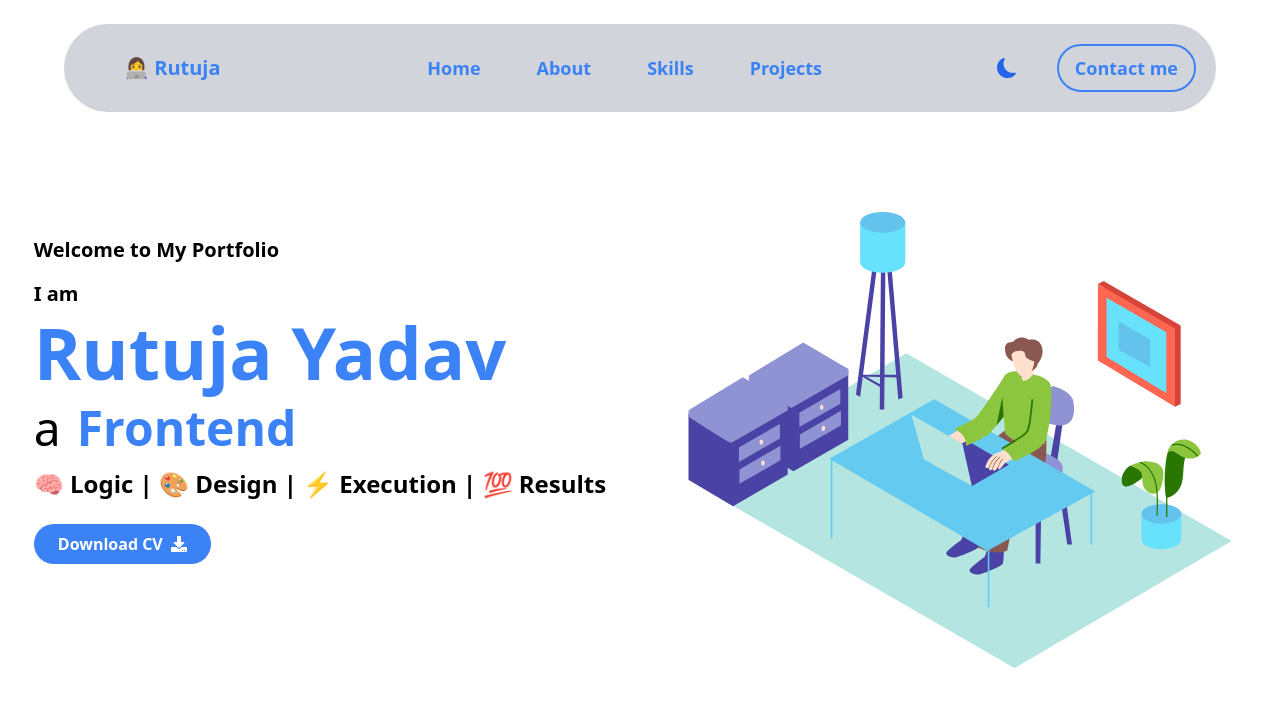
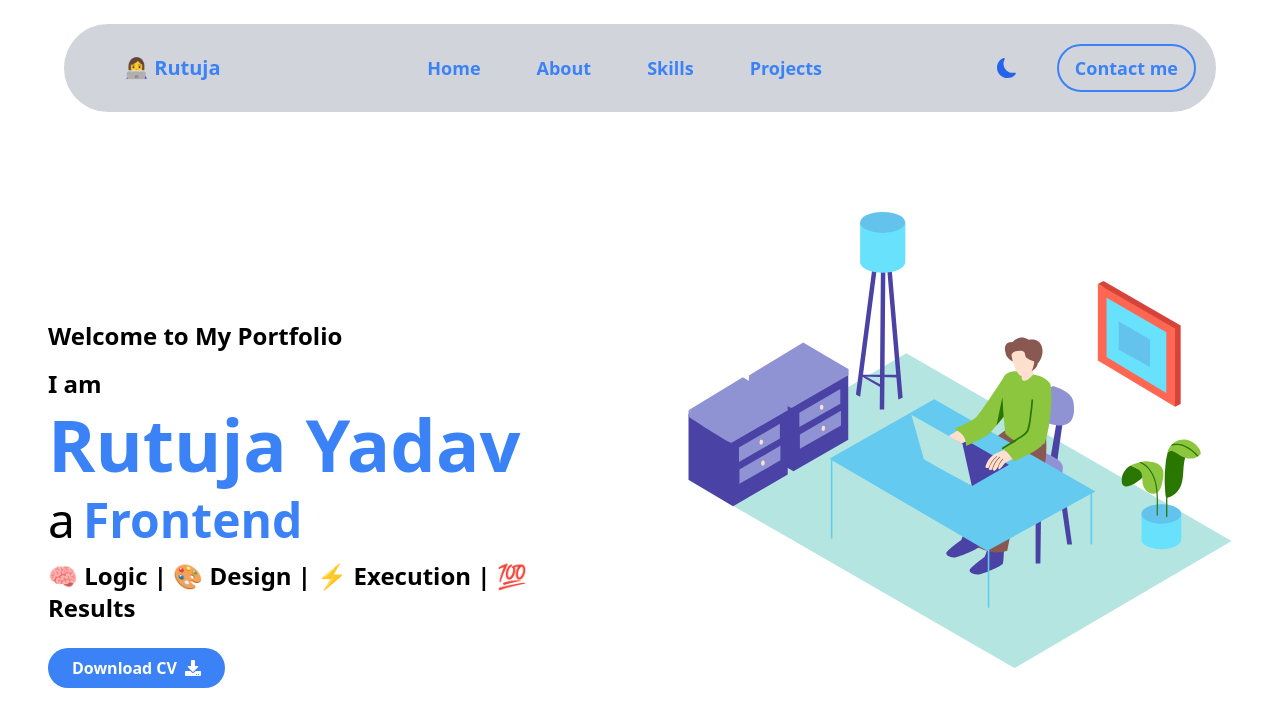
Before and after one commit to Rutu-yadav/portfolio, a React (Vite) app: page / in a window 1280 px wide. Shown: the top 726 px of the page. Built offline with nearby package versions, Linux system fonts and the light colour scheme.

Commit message:
Add Footer component with copyright notice and developer attribution

```diff
--- a/src/All.jsx
+++ b/src/All.jsx
@@ -5,6 +5,7 @@ import AboutMe from "./components/AboutSection/AboutMe";
 import Skills from "./components/Skills/Skills";
 import Projects from "./components/ProjectSection/Projects";
 import Contact from "./components/Contact/Contact";
+import Footer from "./components/Footer";
 
 function All() {
   return (
@@ -24,6 +25,9 @@ function All() {
       <div className="snap-start">
         <Contact />
       </div>
+      <div className="snap-start ">
+        <Footer />
+      </div>
     </div>
   );
 }
--- a/src/components/Contact/Contact.jsx
+++ b/src/components/Contact/Contact.jsx
@@ -33,13 +33,13 @@ function Contact() {
       );
   };
   return (
-    <div id="contact" className="h-screen py-36">
+    <div id="contact" className="h-screen ">
       <div className="">
         <h1 className="text-4xl font-bold text-center mb-10 text-blue-900 dark:text-blue-400">
           Contact Me
         </h1>
 
-        <div className="max-w-4xl mx-auto">
+        <div className="max-w-4xl mx-auto p-4">
           <div className="grid md:grid-cols-2 gap-8">
             {/* Contact Information */}
             <div className="bg-white dark:bg-gray-800 p-6 rounded-lg shadow-lg">
@@ -66,7 +66,7 @@ function Contact() {
                 <div>
                   <label
                     htmlFor="email"
-                    className="block text-sm font-medium text-gray-700 dark:text-gray-300 bg-white"
+                    className="block text-sm font-medium text-gray-700 dark:text-gray-300 "
                   >
                     Email
                   </label>
@@ -141,16 +141,6 @@ function Contact() {
             </div>
           </div>
         </div>
-
-        <div className="text-center mt-6">
-          <p className="text-gray-600">
-            © {new Date().getFullYear()} All Rights Reserved | Developed with ❤️
-            by{" "}
-            <span className="text-blue-500 font-semibold dark:text-blue-500">
-              Rutuja Yadav
-            </span>
-          </p>
-        </div>
       </div>
     </div>
   );
--- /dev/null
+++ b/src/components/Footer.jsx
@@ -0,0 +1,16 @@
+import React from "react";
+
+function Footer() {
+  return (
+    <div className="text-center mt-12 sm:mt-4">
+      <p className="text-gray-600">
+        © {new Date().getFullYear()} All Rights Reserved | Developed with ❤️ by{" "}
+        <span className="text-blue-500 font-semibold dark:text-blue-500">
+          Rutuja Yadav
+        </span>
+      </p>
+    </div>
+  );
+}
+
+export default Footer;
--- a/src/components/Home/Home.jsx
+++ b/src/components/Home/Home.jsx
@@ -1,5 +1,5 @@
 import React, { useState, useEffect } from "react";
-
+import { motion } from "framer-motion";
 import { Cursor, useTypewriter } from "react-simple-typewriter";
 import { Link } from "react-router-dom";
 import { FaDownload } from "react-icons/fa";
@@ -29,31 +29,69 @@ function Home() {
 
   return (
     <div id="home" className="relative">
-      <div className="absolute top-0 left-0 right-0 z-10 ">
+      <div className="absolute top-0 left-0 right-0 z-10">
         <Navbar />
       </div>
-      <div className="h-screen flex">
-        <div className="w-1/2 flex items-center justify-center bg-white dark:bg-[#111827]">
-          <div className="text-black dark:text-white ">
-            <h1 className="text-xl  font-bold mb-4">Welcome to My Portfolio</h1>
-            <p className="text-xl font-bold text-black dark:text-white mb-2">
+      <div className="h-screen flex flex-col lg:flex-row">
+        <div className="w-full lg:w-1/2 flex items-center justify-center bg-white dark:bg-[#111827] px-2 sm:px-6 md:px-8 lg:px-12">
+          <div className="text-black dark:text-white text-center lg:text-left mt-52">
+            <motion.h1
+              initial={{ opacity: 0, y: 100 }}
+              animate={{ opacity: 1, y: 0 }}
+              transition={{ duration: 1 }}
+              className="text-lg sm:text-xl md:text-2xl font-bold mb-4"
+            >
+              Welcome to My Portfolio
+            </motion.h1>
+            <motion.p
+              initial={{ opacity: 0, y: 100 }}
+              animate={{ opacity: 1, y: 0 }}
+              transition={{ duration: 0.5, delay: 0.2 }}
+              className="text-lg sm:text-xl md:text-2xl font-bold text-black dark:text-white mb-2"
+            >
               I am
-            </p>
-            <p className="text-7xl font-bold text-blue-500 mb-4">
+            </motion.p>
+            <motion.p
+              initial={{ opacity: 0, y: 100 }}
+              animate={{ opacity: 1, y: 0 }}
+              transition={{ duration: 0.5, delay: 0.4 }}
+              className="text-4xl sm:text-5xl md:text-6xl lg:text-7xl font-bold text-blue-500 mb-4"
+            >
               Rutuja Yadav
-            </p>
-            <div>
-              <span className="text-5xl mr-4">a</span>
-              <span className="text-5xl font-bold text-blue-500 ">{text}</span>
+            </motion.p>
+            <motion.div
+              initial={{ opacity: 0, x: 20 }}
+              animate={{ opacity: 1, x: 0 }}
+              transition={{ duration: 0.5, delay: 0.6 }}
+              className="flex flex-col sm:flex-row items-center justify-center lg:justify-start gap-2"
+            >
+              <span className="text-3xl sm:text-4xl md:text-5xl">a</span>
+              <span className="text-3xl sm:text-4xl md:text-5xl font-bold text-blue-500">
+                {text}
+              </span>
               <Cursor />
-            </div>
-            <div className="mt-4 text-2xl font-bold">
+            </motion.div>
+            <motion.div
+              initial={{ opacity: 0, y: 20 }}
+              animate={{ opacity: 1, y: 0 }}
+              transition={{ duration: 0.5, delay: 0.8 }}
+              className="mt-4 text-xl sm:text-2xl font-bold"
+            >
               🧠 Logic | 🎨 Design | ⚡ Execution | 💯 Results
-            </div>
-            <div className="flex items-center gap-2 mt-6">
+            </motion.div>
+            <motion.div
+              initial={{ opacity: 0, y: 20 }}
+              animate={{ opacity: 1, y: 0 }}
+              transition={{ duration: 0.5, delay: 1 }}
+              className="flex items-center justify-center lg:justify-start gap-2 mt-6"
+            >
+              <motion.div
+                whileHover={{ scale: 1.05 }}
+                whileTap={{ scale: 0.95 }}
+              >
                 <Link
-                to="/resume/RutujaYadavResume.pdf"
-                className="bg-blue-500 flex items-center gap-2 hover:bg-blue-700 text-white font-bold px-6 py-2 rounded-full"
+                  to="/resume/RutujaYadav_Frontend_Resume.pdf"
+                  className="bg-blue-500 flex items-center gap-2 hover:bg-blue-700 text-white font-bold px-4 sm:px-6 py-2 rounded-full text-sm sm:text-base"
                   onClick={handleDownload}
                   target="_blank"
                   rel="noopener noreferrer"
@@ -61,16 +99,22 @@ function Home() {
                   Download CV
                   <FaDownload />
                 </Link>
-            </div>
+              </motion.div>
+            </motion.div>
           </div>
         </div>
 
-        <div className="w-1/2 relative">
+        <motion.div
+          initial={{ opacity: 0, x: 50 }}
+          animate={{ opacity: 1, x: 0 }}
+          transition={{ duration: 0.8, delay: 0.5 }}
+          className="w-full lg:w-1/2 relative hidden  sm:block "
+        >
           <div
-            className="absolute inset-0 bg-no-repeat bg-center mt-20 p-32 "
+            className="absolute inset-0 bg-no-repeat bg-center mt-20 p-8 sm:p-16 md:p-24 lg:p-32"
             style={{ backgroundImage: "url('/Images/office-work-11.svg')" }}
           />
-        </div>
+        </motion.div>
       </div>
     </div>
   );
```
Also changed, not shown: src/components/AboutSection/AboutMe.jsx (+23 -20 lines), src/components/ProjectSection/Projects.jsx (+21 -23 lines), src/components/Skills/Skills.jsx (+15 -15 lines), 2 other files (tests, documents, lock files or other folders). Lines whose indentation alone changed are shown as unchanged.
